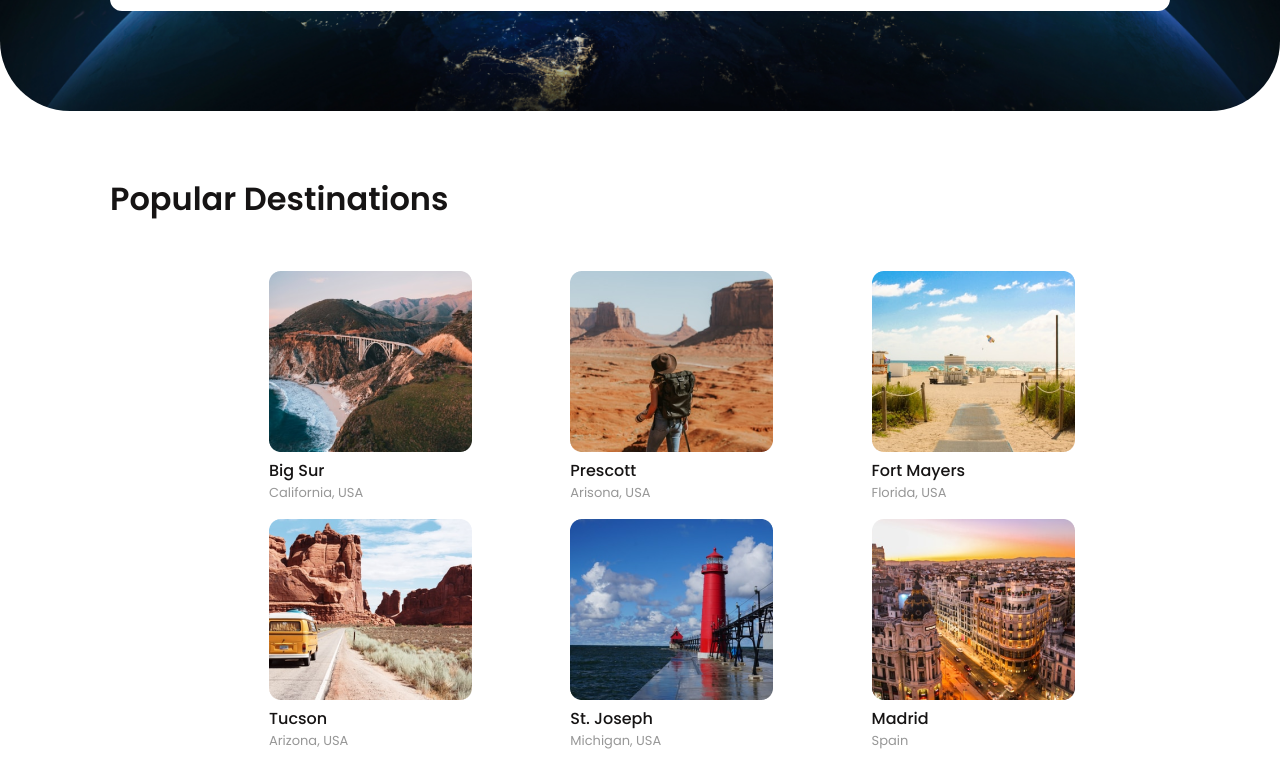
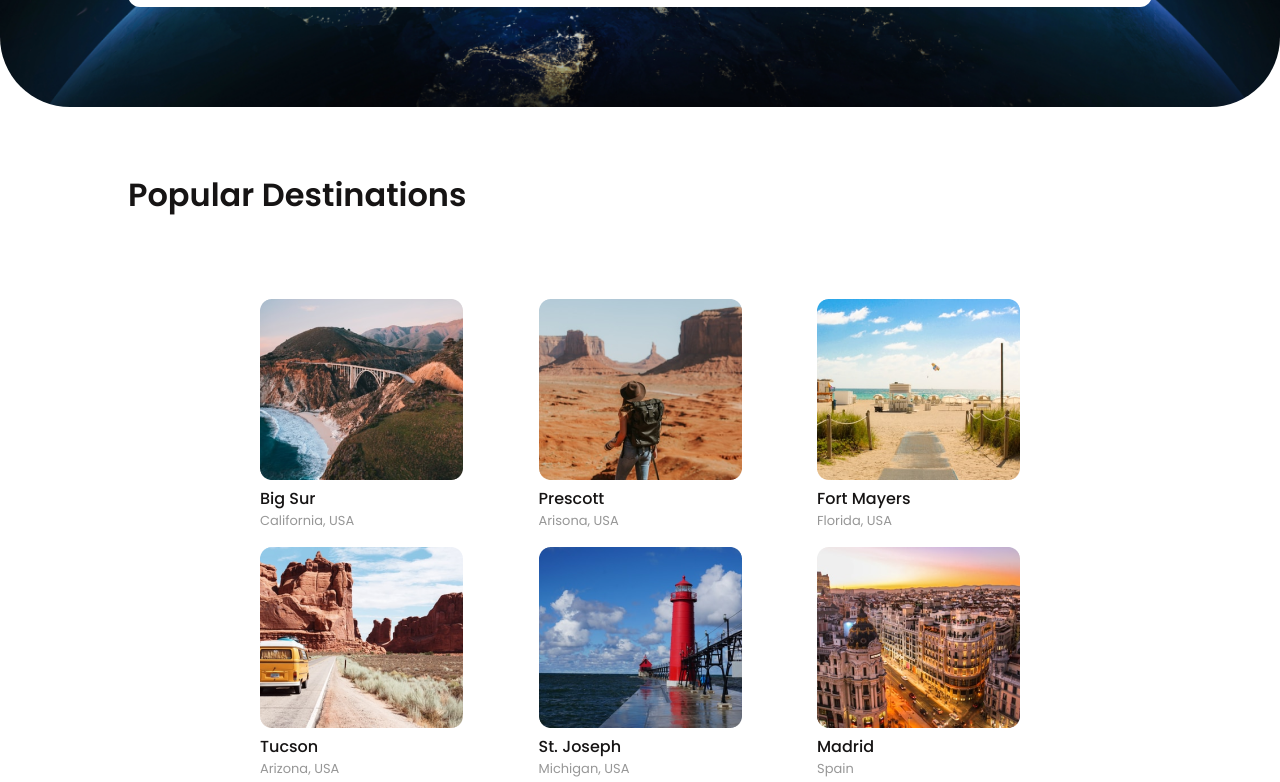
Before and after one commit to estevan-aquino/2rism, a plain HTML site: page index.html in a window 1280 px wide. Shown: the part 630-1412 px from the top of the page. Drawn offline with Linux system fonts and the light colour scheme; files whose address does not match are found by name.

Commit message:
style(index.html) adjusting some things

```diff
--- a/src/css/global.tablet.css
+++ b/src/css/global.tablet.css
@@ -1,6 +1,6 @@
 @media (max-width: 1919px) {
     .content {
-        padding: 0px 110px;
+        padding: 0px 10%;
     }
 
     .pad {
--- a/src/css/main.css
+++ b/src/css/main.css
@@ -166,10 +166,7 @@ select {
     border-radius: 12px;
 }
 
-
-
-
-/* =======================Hero Form========================== */
+/* ============================================================= */
 
 .textTop {
     font-weight: 600;
@@ -188,7 +185,8 @@ select {
     flex-flow: row wrap;
     justify-content: space-between;
     width: 100%;
-    margin-top: 64px;
+    padding-top: 64px;
+    margin: auto;
 }
 
 .block {
@@ -199,7 +197,7 @@ select {
 .blockRow {
     display: flex;
     flex-flow: row wrap;
-    height: 380px;
+    height: auto;
     margin-top: 2em;
 }
 
@@ -298,7 +296,7 @@ select {
     flex-direction: row;
     justify-content: space-between;
     width: 100%;
-    margin-top: 124px;
+    margin-top: 38%;
 
     font-family: 'Poppins';
     font-style: normal;
--- a/src/css/main.tablet.css
+++ b/src/css/main.tablet.css
@@ -7,7 +7,9 @@
 
     .wrapper {
         width: 76%;
-        margin: 32px 15%
+        max-width: 760px;
+        min-width: 647px;
+        /* padding: 32px 15% 0px 15%; */
     }
 
     #travel>.wrapper {
```
